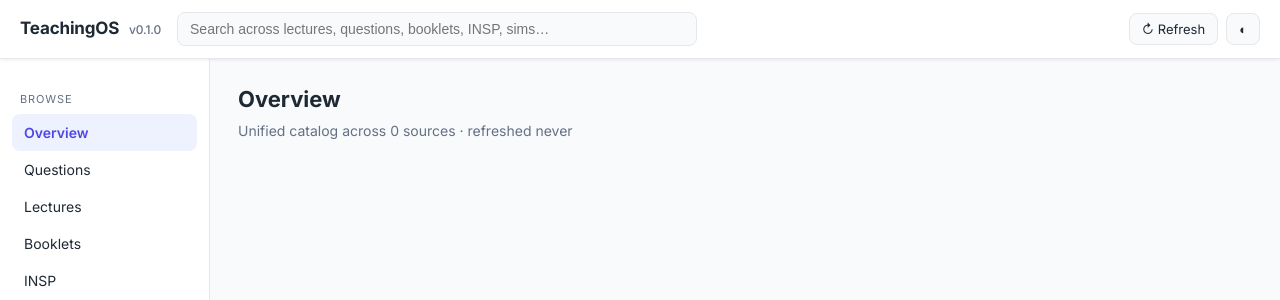
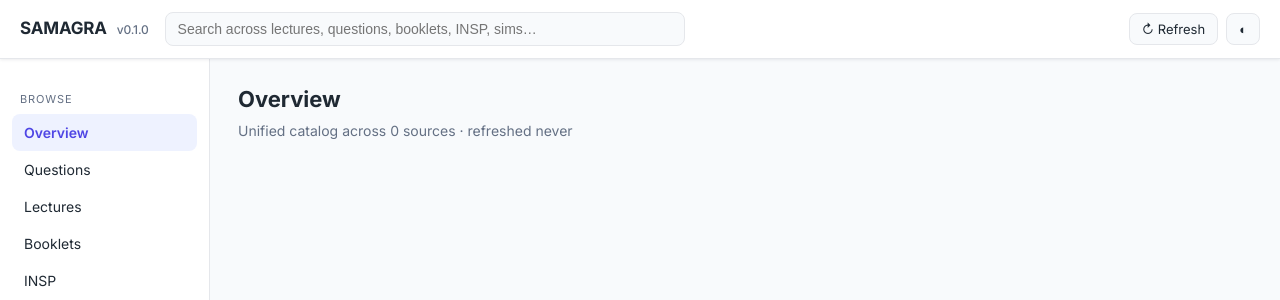
Before and after one commit to dbhardwaj86/samagra, a FastAPI app: page / in a window 1280 px wide. Shown: the top 300 px of the page. Run offline with FastAPI, Linux system fonts and the light colour scheme; data comes from the database, SQL or seed files in the repository; data that the repository does not hold is empty.

Commit message:
fix: complete samagra rebrand in portal template + gitignore db name
The portal Jinja template title/brand and the .gitignore generated-DB entry
were not in the plan's enumerated Task 0.4/0.5 edits but are required for the
rename to be complete (runtime UI identity + ignore the new samagra.db).

Co-Authored-By: Claude Opus 4.8 <noreply@anthropic.com>

```diff
--- a/samagra/portal/templates/portal.html
+++ b/samagra/portal/templates/portal.html
@@ -3,14 +3,14 @@
 <head>
 <meta charset="utf-8">
 <meta name="viewport" content="width=device-width,initial-scale=1">
-<title>TeachingOS</title>
+<title>SAMAGRA</title>
 <link rel="preconnect" href="https://fonts.googleapis.com">
 <link href="https://fonts.googleapis.com/css2?family=Inter:wght@400;500;600;700&display=swap" rel="stylesheet">
 <link rel="stylesheet" href="/static/style.css">
 </head>
 <body>
 <header class="top">
-  <div class="brand">TeachingOS <small>v{{ version }}</small></div>
+  <div class="brand">SAMAGRA <small>v{{ version }}</small></div>
   <div class="search"><input id="globalSearch" type="search"
        placeholder="Search across lectures, questions, booklets, INSP, sims…"></div>
   <div class="actions">
```
Also changed, not shown: 1 other file.
